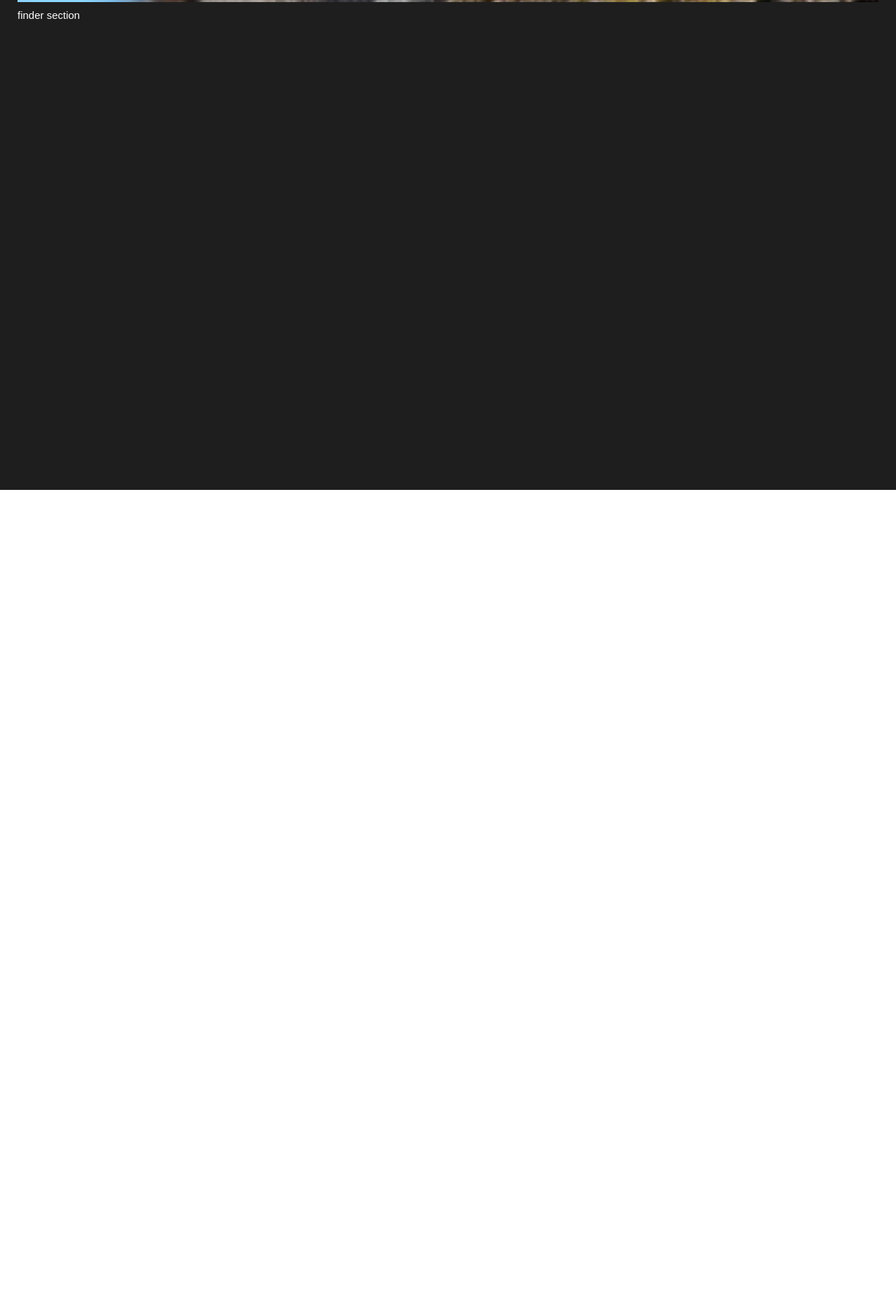
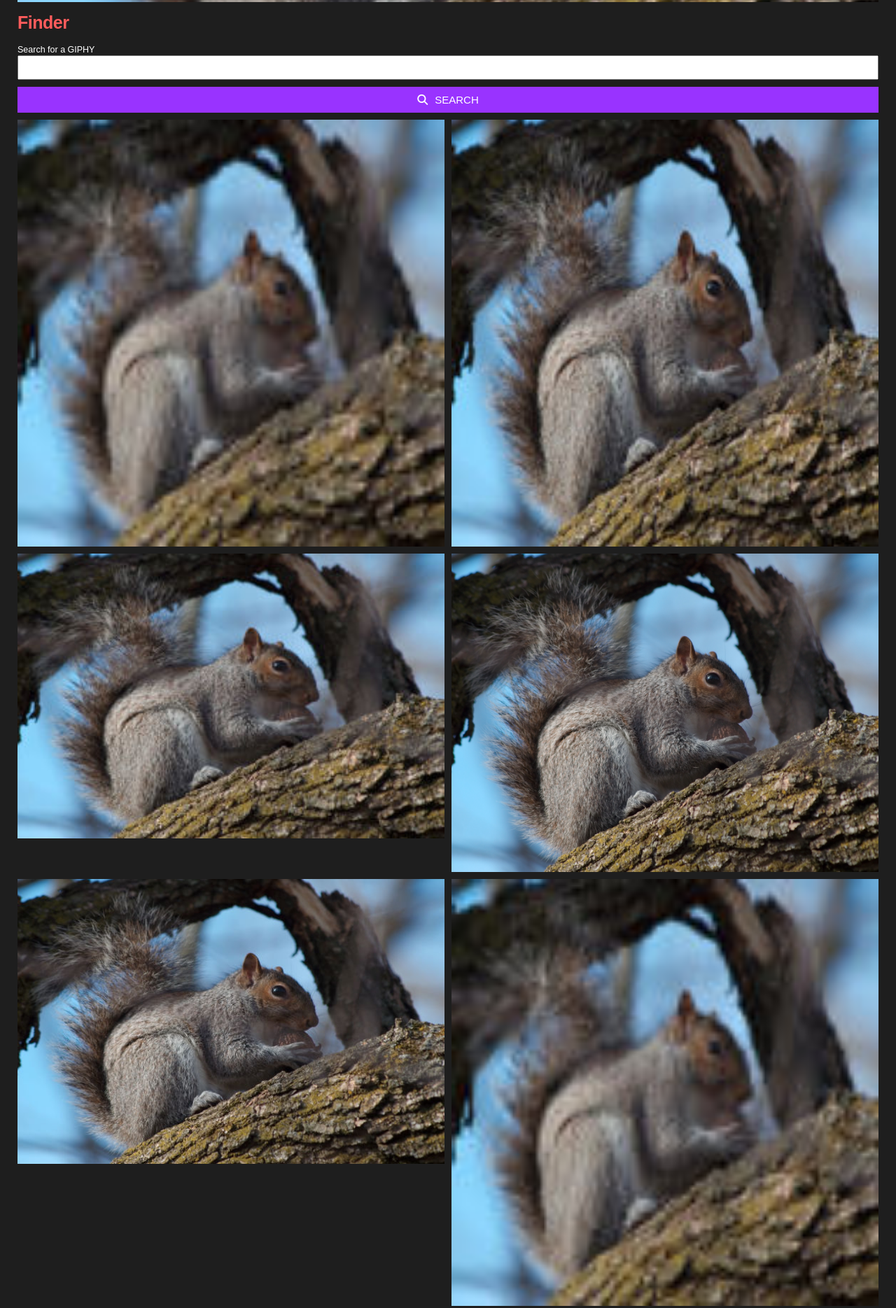
Before and after one commit to JesuaneSaraivaVML/giphyProject, a website: page index.html in a window 1280 px wide. Shown: the part 797-2666 px from the top of the page at 70% size. Before the commit the page ends 1514 px from the top, so only its background shows below. Drawn offline with Linux system fonts and the light colour scheme.

Commit message:
Completed the layout and remaining sections
- Adjusted SCSS files
- Added a new image container component
- Tweaked layout styles
- Finalized the styles for the home page

```diff
--- a/index.html
+++ b/index.html
@@ -59,10 +59,135 @@
         </button>
       </section>
       <section id="section-finder" class="section-finder">
-        finder section
+        <h2 class="heading-secondary">Finder</h2>
+        <form class="section-finder__form">
+          <div class="section-finder__input-container">
+            <label
+              for="section-finder__input"
+              class="section-finder__input-label"
+            >
+              Search for a GIPHY
+            </label>
+            <input
+              id="section-finder__input"
+              type="text"
+              class="section-finder__input"
+            />
+          </div>
+          <button class="btn">
+            <i class="btn__icon fa-solid fa-search"></i
+            ><span class="btn__text">Search</span>
+          </button>
+        </form>
+        <div class="img-container img-container--finder">
+          <img
+            src="assets/100px.jpg"
+            alt="100px image"
+            class="img-container__img"
+          />
+          <img
+            src="assets/200px.jpg"
+            alt="200px image"
+            class="img-container__img"
+          />
+          <img
+            src="assets/300px.jpg"
+            alt="300px image"
+            class="img-container__img"
+          />
+          <img
+            src="assets/400px.jpg"
+            alt="400px image"
+            class="img-container__img"
+          />
+          <img
+            src="assets/600px.jpg"
+            alt="600px image"
+            class="img-container__img"
+          />
+
+          <img
+            src="assets/100px.jpg"
+            alt="100px image"
+            class="img-container__img"
+          />
+          <img
+            src="assets/200px.jpg"
+            alt="200px image"
+            class="img-container__img"
+          />
+          <img
+            src="assets/300px.jpg"
+            alt="300px image"
+            class="img-container__img"
+          />
+          <img
+            src="assets/400px.jpg"
+            alt="400px image"
+            class="img-container__img"
+          />
+          <img
+            src="assets/600px.jpg"
+            alt="600px image"
+            class="img-container__img"
+          />
+        </div>
       </section>
       <section id="section-trending" class="section-trending">
-        trending section
+        <h2 class="heading-secondary">Trending</h2>
+        <div class="img-container img-container--trending">
+          <img
+            src="assets/100px.jpg"
+            alt="100px image"
+            class="img-container__img"
+          />
+          <img
+            src="assets/200px.jpg"
+            alt="200px image"
+            class="img-container__img"
+          />
+          <img
+            src="assets/300px.jpg"
+            alt="300px image"
+            class="img-container__img"
+          />
+          <img
+            src="assets/400px.jpg"
+            alt="400px image"
+            class="img-container__img"
+          />
+          <img
+            src="assets/600px.jpg"
+            alt="600px image"
+            class="img-container__img"
+          />
+
+          <img
+            src="assets/100px.jpg"
+            alt="100px image"
+            class="img-container__img"
+          />
+          <img
+            src="assets/200px.jpg"
+            alt="200px image"
+            class="img-container__img"
+          />
+          <img
+            src="assets/300px.jpg"
+            alt="300px image"
+            class="img-container__img"
+          />
+          <img
+            src="assets/400px.jpg"
+            alt="400px image"
+            class="img-container__img"
+          />
+          <img
+            src="assets/600px.jpg"
+            alt="600px image"
+            class="img-container__img"
+          />
+        </div>
       </section>
     </div>
   </body>
--- a/scss/abstracts/_variables.scss
+++ b/scss/abstracts/_variables.scss
@@ -13,15 +13,18 @@ $color-btn-hover: #9933ffb7;
 $default-font-size: 1.5rem;
 $default-icon-size: 1.8rem;
 $heading-font-size-primary: 2.6rem;
-$heading-font-size-secondary: 2.4rem;
+$heading-font-size-secondary: 2.5rem;
+$font-size-sm: 1.25rem;
 
-// PADDING
+// PADDINGS
 $section-padding-sm: 1rem 2.5rem;
-
-// BUTTONS
 $button-padding: 1rem;
+$search-input-padding: 0.8rem;
 
 // DIV HEIGHTS
 $header-height: 5.9875rem;
 $nav-height: 4.3rem;
 $section-height: calc(100vh - (#{$header-height} + #{$nav-height}));
+
+// GAPS & MARGINS
+$default-gap: 1rem;
--- a/scss/components/_button.scss
+++ b/scss/components/_button.scss
@@ -10,6 +10,11 @@
   text-transform: uppercase;
   padding: v.$button-padding;
   cursor: pointer;
+  display: flex;
+  flex-direction: row;
+  gap: 1rem;
+  align-items: center;
+  justify-content: center;
   transition: all 0.2s;
 
   &__icon {
--- /dev/null
+++ b/scss/components/_imgContainer.scss
@@ -0,0 +1,13 @@
+@use "../abstracts/variables" as v;
+
+.img-container {
+  display: grid;
+  grid-template-columns: repeat(2, 1fr);
+  grid-template-rows: repeat(4, auto);
+  gap: v.$default-gap;
+  &__img {
+    width: 100%;
+    height: auto;
+    object-fit: cover;
+  }
+}
--- a/scss/layout/_container.scss
+++ b/scss/layout/_container.scss
@@ -3,5 +3,5 @@
 .container {
   display: grid;
   grid-template-columns: 1fr; // Single column for mobile
-  grid-template-rows: repeat(auto, 5);
+  grid-template-rows: repeat(5, auto);
 }
--- a/scss/main.scss
+++ b/scss/main.scss
@@ -13,5 +13,6 @@
 @use "layout/navigation";
 
 @use "components/button";
+@use "components/imgContainer";
 
 @use "pages/home";
--- a/scss/pages/_home.scss
+++ b/scss/pages/_home.scss
@@ -6,7 +6,7 @@
   height: calc(100vh - (#{v.$header-height} + #{v.$nav-height}));
   display: flex;
   flex-direction: column;
-  gap: 1rem;
+  gap: v.$default-gap;
 
   &__picture {
     display: block;
@@ -23,8 +23,37 @@
 .section-finder {
   background-color: v.$color-bg-secondary;
   padding: v.$section-padding-sm;
-  height: v.$section-height;
+  min-height: v.$section-height;
   display: flex;
   flex-direction: column;
-  gap: 1rem;
+  gap: v.$default-gap;
+
+  &__form {
+    display: flex;
+    flex-direction: column;
+    gap: v.$default-gap;
+  }
+
+  &__input-container {
+    display: flex;
+    flex-direction: column;
+  }
+
+  &__input {
+    padding: v.$search-input-padding;
+  }
+  &__input-label {
+    font-size: v.$font-size-sm;
+    line-height: 1.6rem;
+    text-align: left;
+  }
 }
+
+.section-trending {
+  background-color: v.$color-bg-secondary;
+  padding: v.$section-padding-sm;
+  min-height: v.$section-height;
+  display: flex;
+  flex-direction: column;
+  gap: v.$default-gap;
+}
```
Also changed, not shown: css/main.css, 1 other file.
